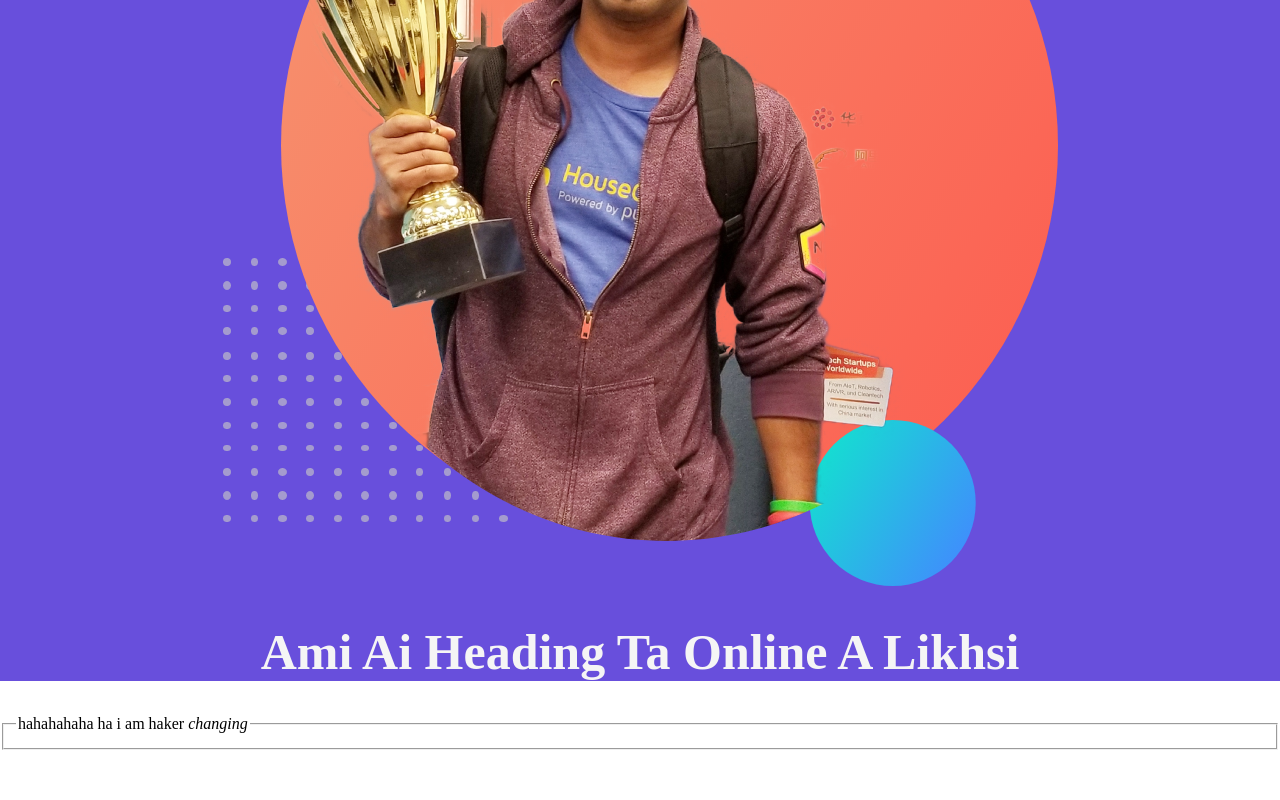
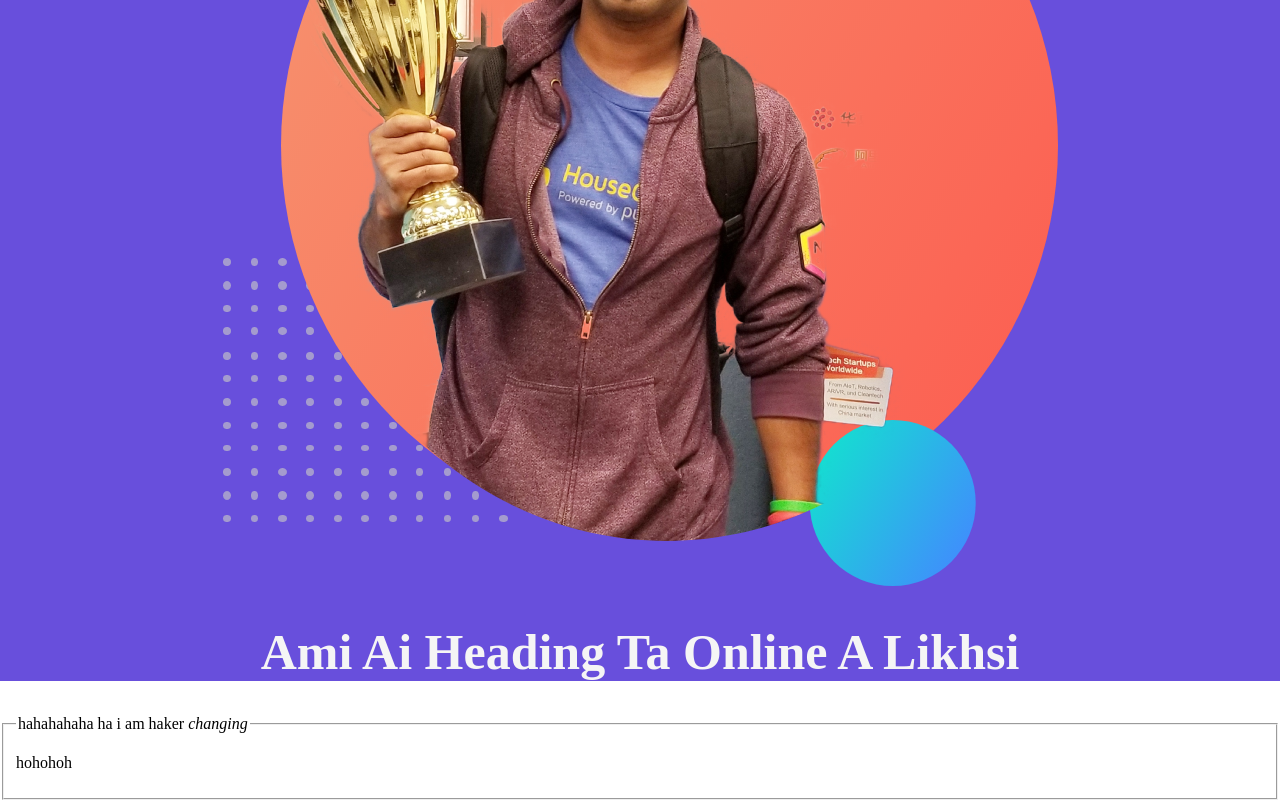
Before and after one commit to Moh-RAIEAN/practice-beta, a plain HTML site: page index.html in a window 1280 px wide. Shown: the part 2037-2837 px from the top of the page. Before the commit the page ends 2787 px from the top, so only its background shows below. Drawn offline with Linux system fonts and the light colour scheme.

Commit message:
klajflaj

```diff
--- a/index.html
+++ b/index.html
@@ -59,6 +59,7 @@
     </footer>
     <fieldset>
         <legend>hahahahaha ha  i am haker <em>changing</em></legend>
+        <p>hohohoh</p>
     </fieldset>
 </body>
 </html>
```
